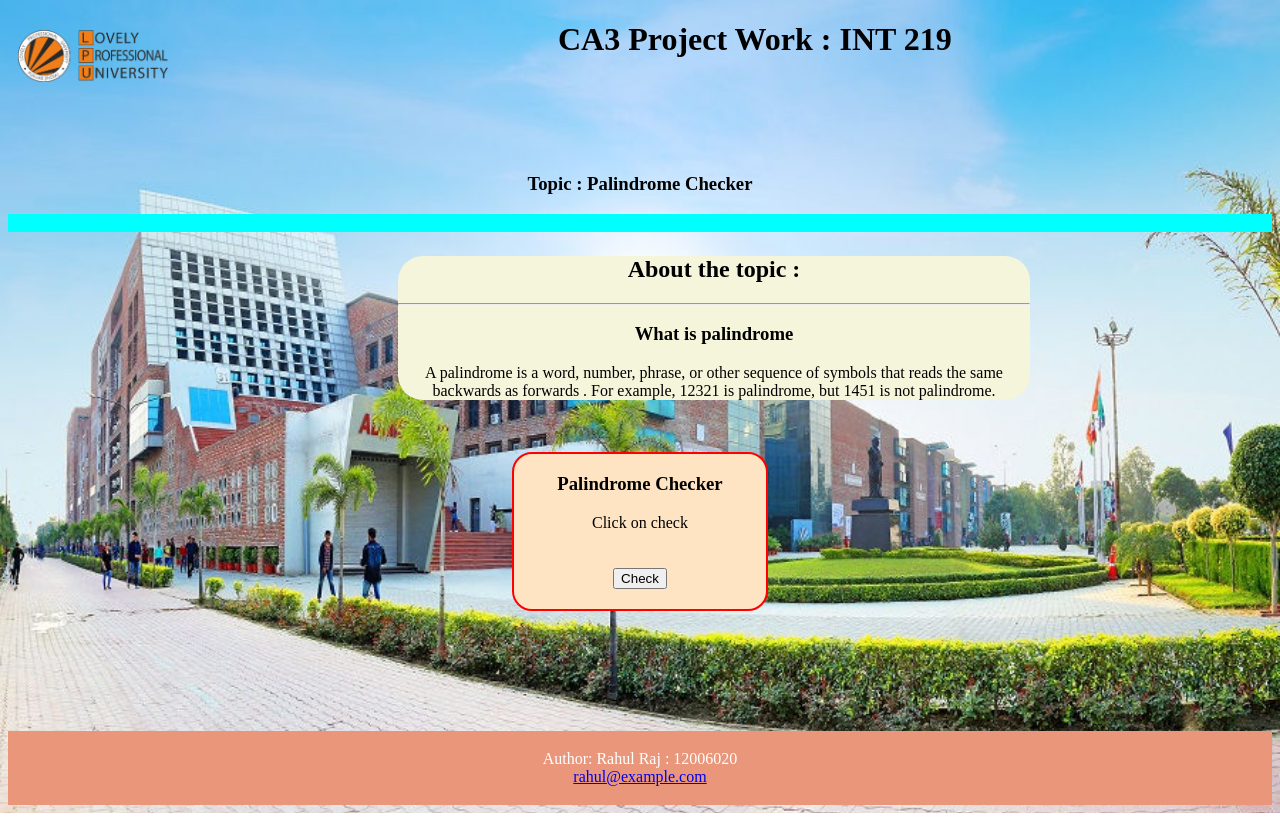
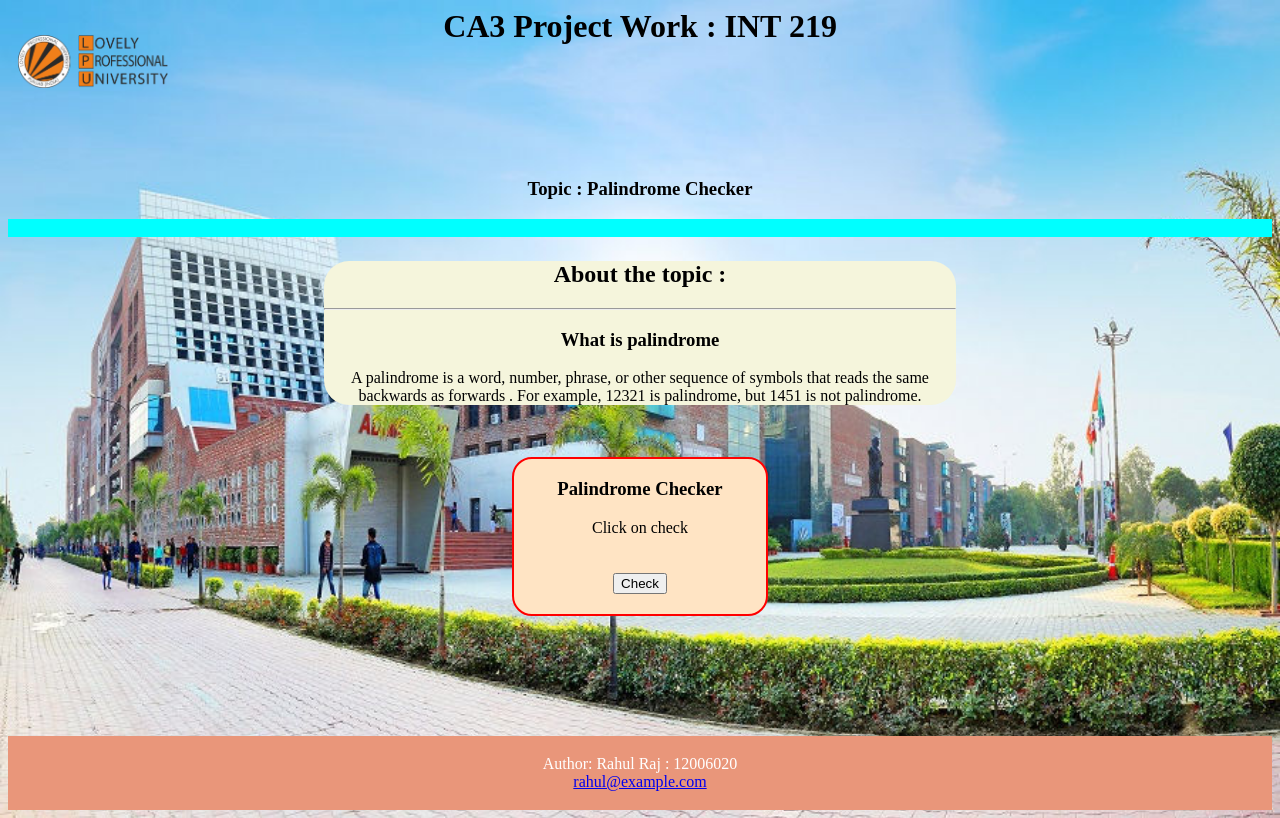
Before and after one commit to rahulstark123/ca3, a plain HTML site: page index.html in a window 1280 px wide. Drawn offline with Linux system fonts and the light colour scheme.

Commit message:
Update style.css

```diff
--- a/style.css
+++ b/style.css
@@ -1,5 +1,6 @@
 .heading{
     text-align: center;
+    margin: auto;
 }
 
 .topic{
@@ -20,11 +21,12 @@ marquee{
     border-radius: 25px;
     text-align: center;
     width: 50%;
-    margin-left: 390px;
+    /* margin-left: 390px; */
+    margin: auto;
 }
 .div1{
 
-    /* margin-left: 580px; */
+
     background-color: bisque;
     /* width: 20%; */
     text-align: center;
@@ -55,9 +57,10 @@ h1{
 img{
     width: 150px;
 
-    margin-top: -50px;
+    margin-top: -10px;
     margin-left: 10px;
 
     margin-bottom: 50px;
 }
+
 /*  */
```
